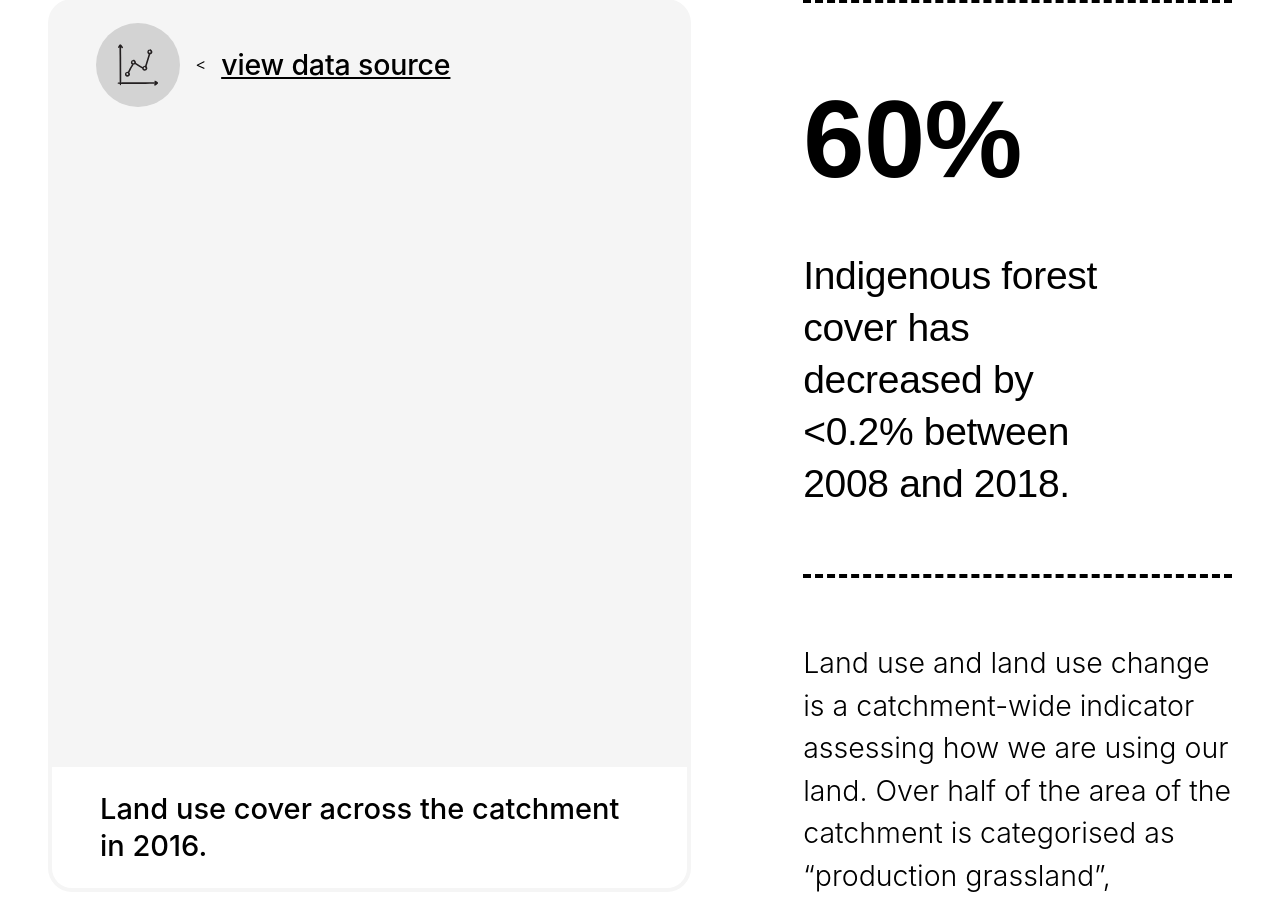
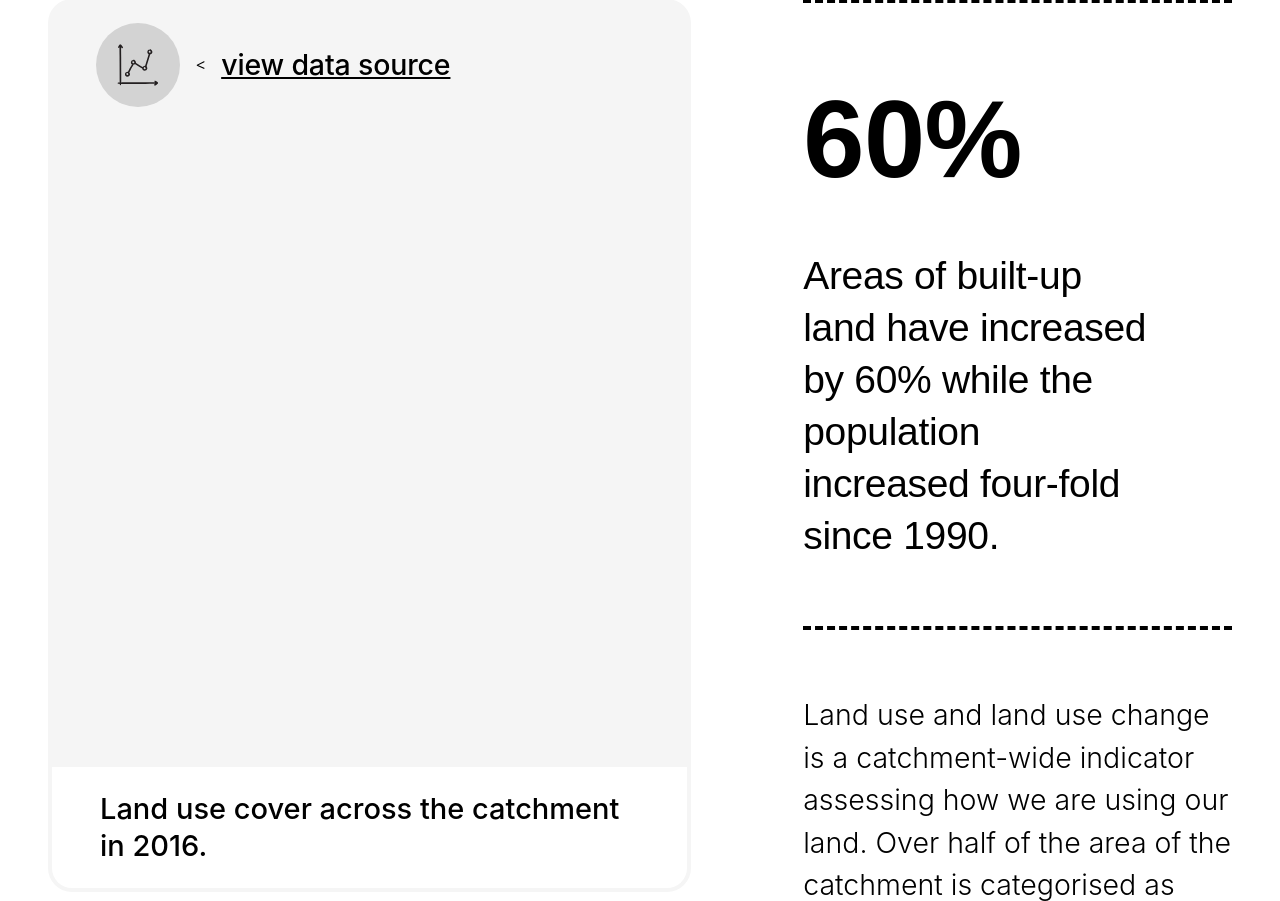
Before and after one commit to enviroaccounts/site-example, a Flask app: template app/templates/pages/landuse_change.html in a window 1280 px wide. Shown: the part 661-1562 px from the top of the page. Run offline with Flask 3, Linux system fonts and the light colour scheme; the template is opened without the code that fills it, so the values that code supplies are empty; style sheets or scripts are compiled from the project's sources; parts of the project's set-up code (start-up, migrations or seed data) failed here and were passed over; some libraries are stand-ins or nearby versions.

Commit message:
call_out data corrected

```diff
--- a/app/templates/pages/landuse_change.html
+++ b/app/templates/pages/landuse_change.html
@@ -31,7 +31,7 @@
 
           <!-- call out -->
           {% call callout.render(statistic_value="60%") %}
-          Indigenous forest cover has decreased by &lt;0.2% between 2008 and 2018.
+          Areas of built-up land have increased by 60% while the population increased four-fold since 1990.
           {% endcall %}
           {% call desc_without_heading.render() %}
           Land use and land use change is a catchment-wide indicator assessing how we are using our land. Over half of the area of the catchment is categorised as “production grassland”, dominated by low producing grassland. Following grassland, the most common land uses in the catchment are forest land (16.6%), and grassland with woody biomass (11.0%). Built-up areas account for only 0.3% of the total area of the catchment.
```
